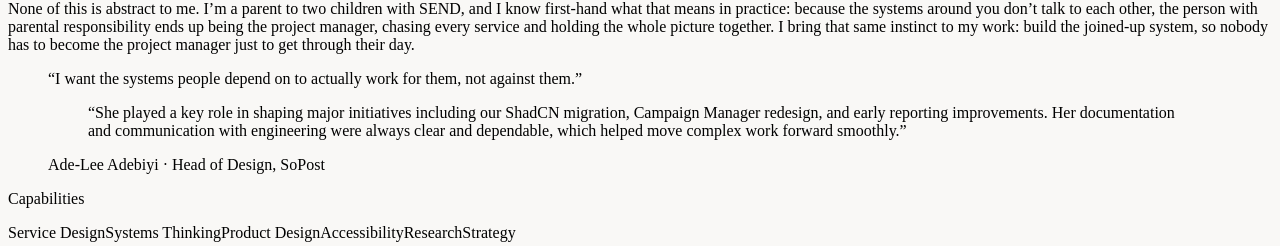
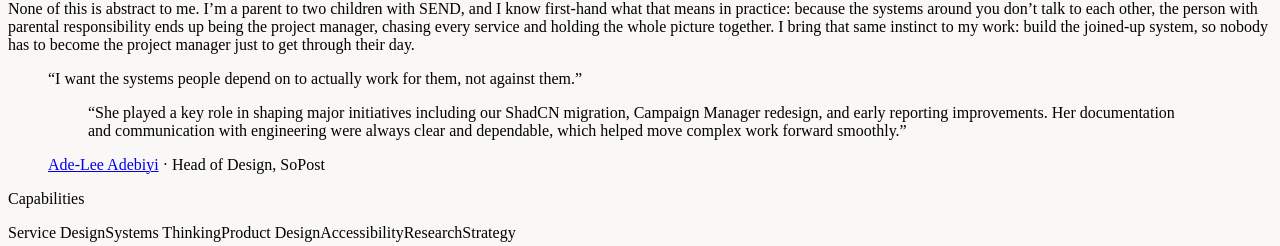
Before and after one commit to jadeparrish/portfolio, a Next.js app: page / in a window 1280 px wide. Shown: the part 1716-1962 px from the top of the page. Built offline with nearby package versions, Linux system fonts and the light colour scheme.

Commit message:
Add LinkedIn link for Ade-Lee Adebiyi

```diff
--- a/app/page.js
+++ b/app/page.js
@@ -206,6 +206,7 @@ export default function PortfolioHomepage() {
                   }
                   name="Ade-Lee Adebiyi"
                   role="Head of Design, SoPost"
+                  href="https://www.linkedin.com/in/ade-lee-adebiyi-a526a743/"
                 />
               </div>
 
```
